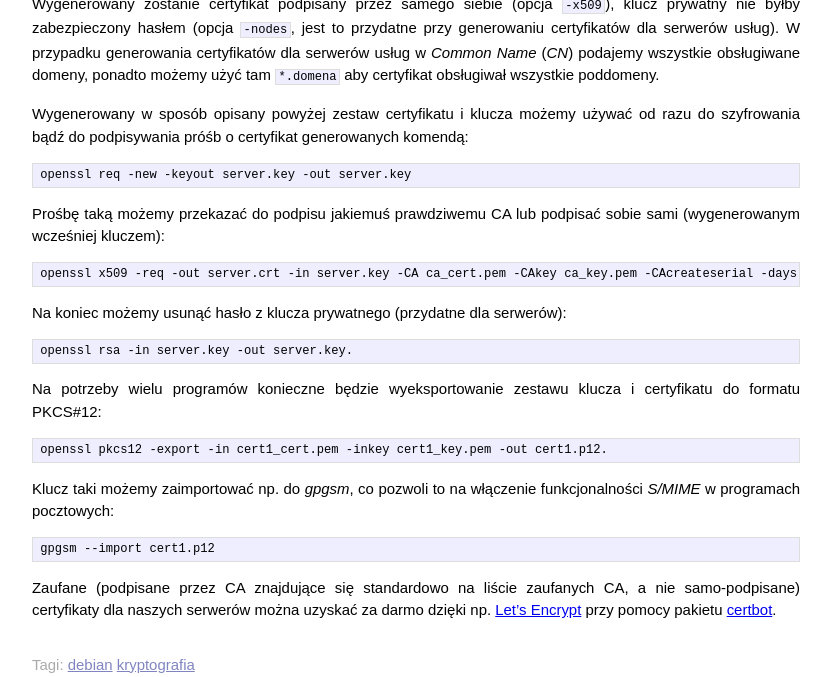
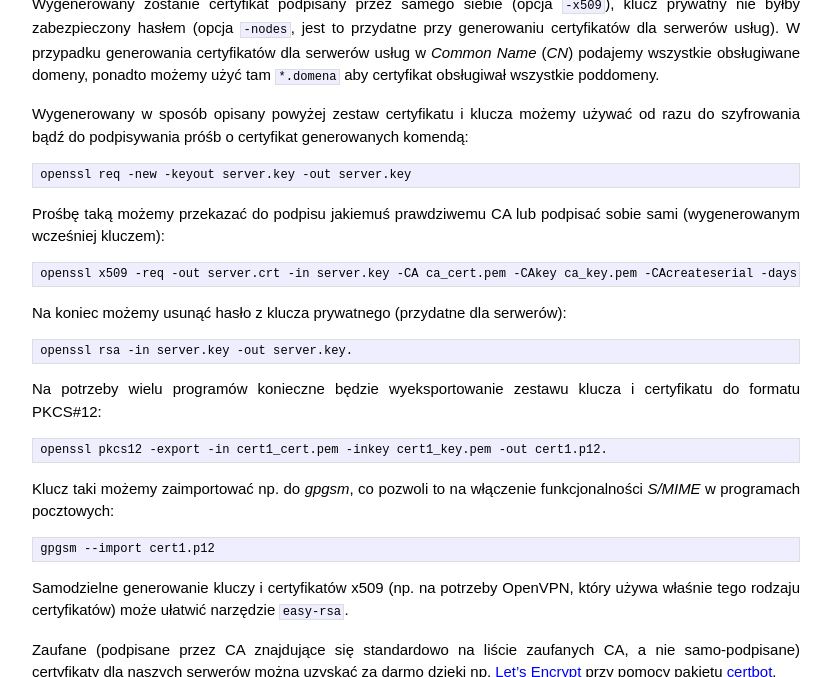
Before and after one commit to opcode-eu-org-website/opcode-blog, a Jekyll site: the page built from _posts/2020-06-25-crypto.md, in a window 1280 px wide and 900 px high, scrolled down 4537 px, cut to the strip 0-677 px from the top of the window. Shown: the whole strip, without its empty margins (224-1055 px from the left). Built offline with Jekyll 4.4.1, drawn with Linux system fonts in a browser that asks for light colours.

Commit message:
wzmianka o easy-rsa w crypto

```diff
--- a/_posts/2020-06-25-crypto.md
+++ b/_posts/2020-06-25-crypto.md
@@ -182,4 +182,6 @@ Klucz taki możemy zaimportować np. do *gpgsm*, co pozwoli to na włączenie fu
 
 	gpgsm --import cert1.p12
 
+Samodzielne generowanie kluczy i certyfikatów x509 (np. na potrzeby OpenVPN, który używa właśnie tego rodzaju certyfikatów) może ułatwić narzędzie `easy-rsa`.
+
 Zaufane (podpisane przez CA znajdujące się standardowo na liście zaufanych CA, a nie samo-podpisane) certyfikaty dla naszych serwerów można uzyskać za darmo dzięki np. [Let's Encrypt](https://letsencrypt.org/) przy pomocy pakietu [certbot](https://packages.debian.org/stable/certbot).
```
